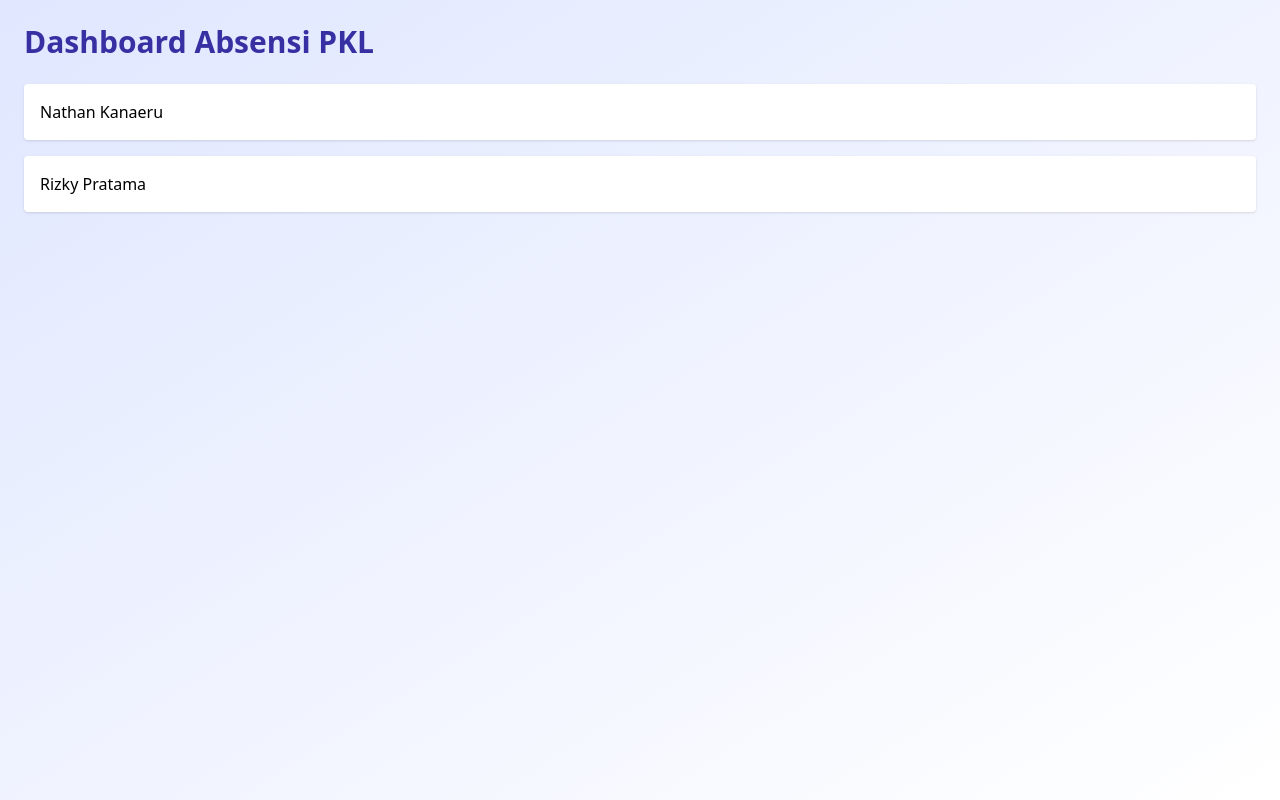
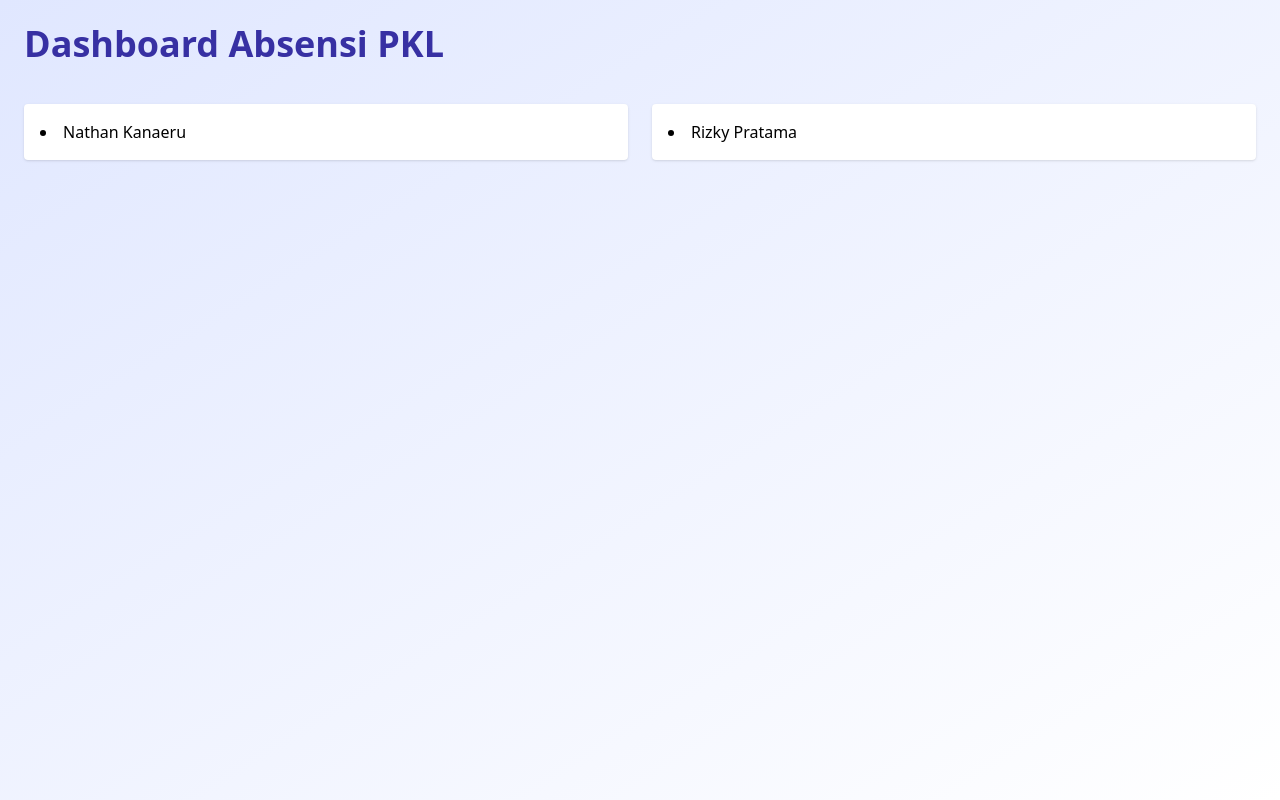
Before and after one commit to BagasZkyn/absenpkl, a website: page public/index.html in a window 1280 px wide. Drawn offline with nearby package versions, Linux system fonts and the light colour scheme.

Commit message:
Update index.html

```diff
--- a/public/index.html
+++ b/public/index.html
@@ -7,13 +7,14 @@
     <script src="https://cdn.tailwindcss.com"></script>
   </head>
   <body class="bg-gradient-to-br from-indigo-100 to-white min-h-screen p-6">
-    <h1 class="text-3xl font-bold mb-6 text-indigo-800">Dashboard Absensi PKL</h1>
-    <ul id="account-list" class="space-y-4"></ul>
+    <h1 class="text-4xl font-extrabold mb-10 text-indigo-800">Dashboard Absensi PKL</h1>
 
-    <dialog id="detail-dialog" class="p-6 w-[90%] max-w-2xl rounded-xl shadow-lg bg-white">
+    <div id="account-list" class="grid grid-cols-1 md:grid-cols-2 lg:grid-cols-2 gap-6"></div>
+
+    <dialog id="detail-dialog" class="p-6 w-[90%] max-w-2xl rounded-xl shadow-xl bg-white border border-indigo-200">
       <h2 id="dialog-title" class="text-2xl font-bold text-indigo-700 mb-1"></h2>
       <p id="dialog-email" class="text-sm text-gray-500 mb-4"></p>
-      <pre id="dialog-last" class="bg-gray-100 p-4 rounded max-h-[400px] overflow-auto text-sm text-gray-800"></pre>
+      <div class="bg-gray-100 p-4 rounded max-h-[500px] overflow-auto text-sm text-gray-800 whitespace-pre-wrap break-words" id="dialog-last"></div>
       <button onclick="document.getElementById('detail-dialog').close()" class="mt-6 px-5 py-2 bg-indigo-600 hover:bg-indigo-700 text-white rounded shadow">Tutup</button>
     </dialog>
   </body>
```
